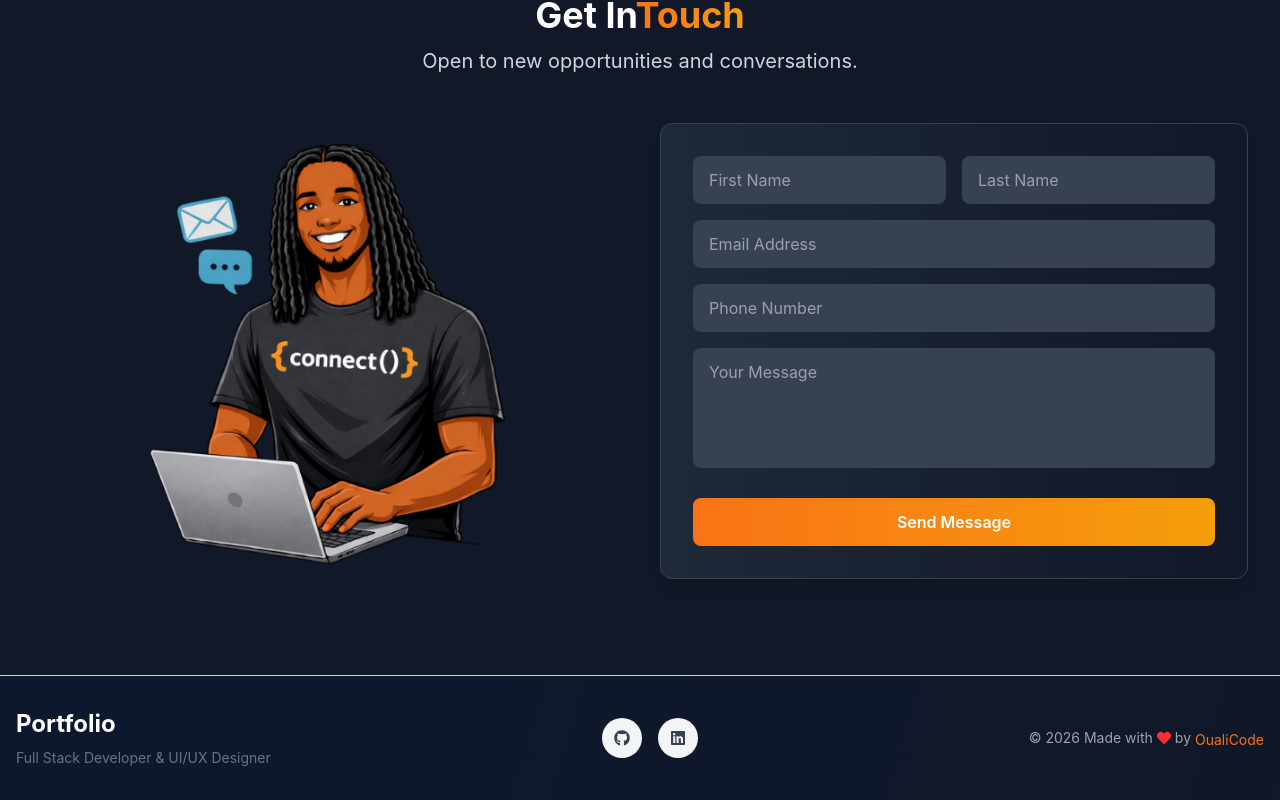
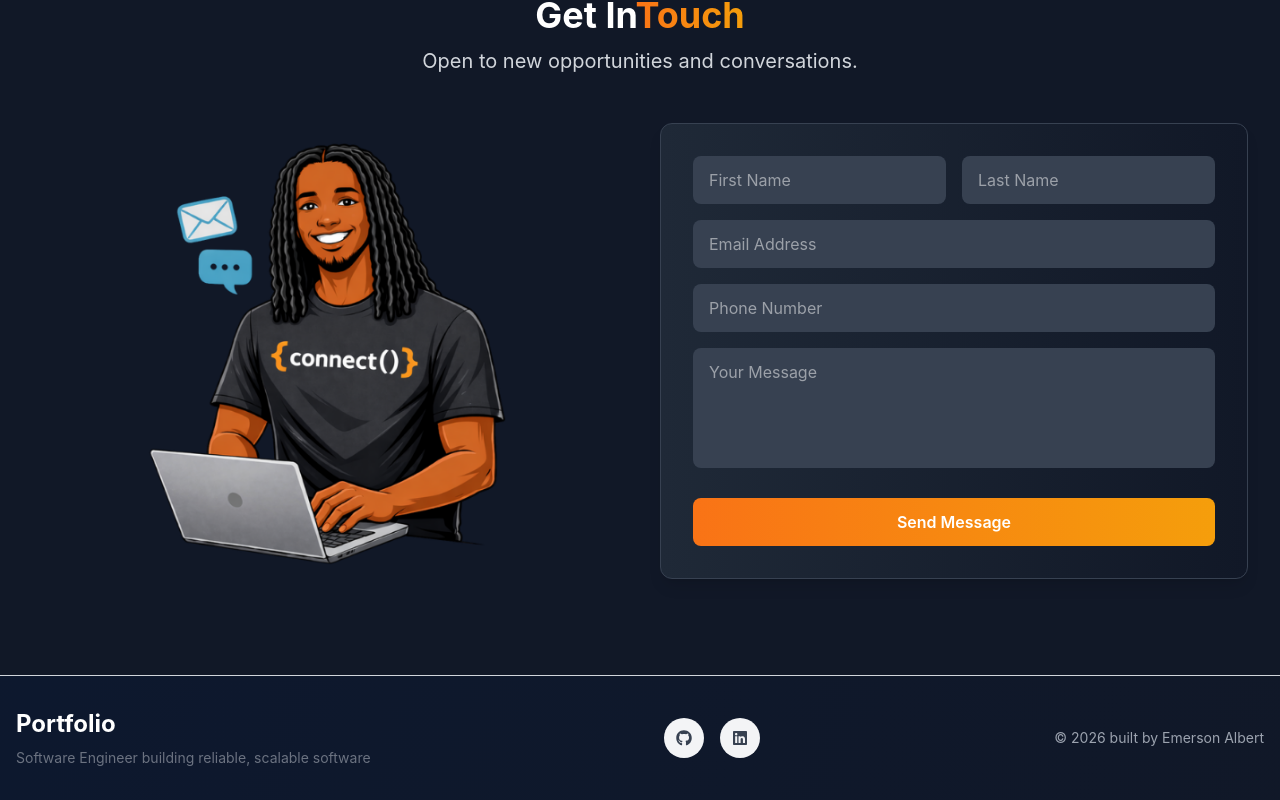
Before and after one commit to E-Albert/my-portfolio, a React (Vite) app: page / in a window 1280 px wide. Shown: the part 3311-4111 px from the top of the page. Built offline with nearby package versions, Linux system fonts and the light colour scheme.

Commit message:
Changed wording in footer to match website

```diff
--- a/src/components/Footer.jsx
+++ b/src/components/Footer.jsx
@@ -1,4 +1,4 @@
-import { FaGithub, FaLinkedin, FaHeart } from "react-icons/fa";
+import { FaGithub, FaLinkedin } from "react-icons/fa";
 
 const Footer = ({ darkMode }) => {
 
@@ -27,7 +27,7 @@ const Footer = ({ darkMode }) => {
                 color: darkMode ? "#9ca3af" : "#6b7280",
               }}
             >
-              Full Stack Developer & UI/UX Designer
+              Software Engineer building reliable, scalable software
             </p>
           </div>
           <div className="flex gap-4">
@@ -54,10 +54,7 @@ const Footer = ({ darkMode }) => {
           </div>
           <div className="text-center md:text-right">
             <p className="text-sm flex items-center justify-end gap-1 text-[#6b7280] dark:text-[#9ca3af]">
-              © {currentYear} Made with
-              <FaHeart className="text-red-500" />
-              by
-              <span className="mt-1 text-[#f97316]">OualiCode</span>
+              © {currentYear} built by Emerson Albert
             </p>
           </div>
         </div>
```
